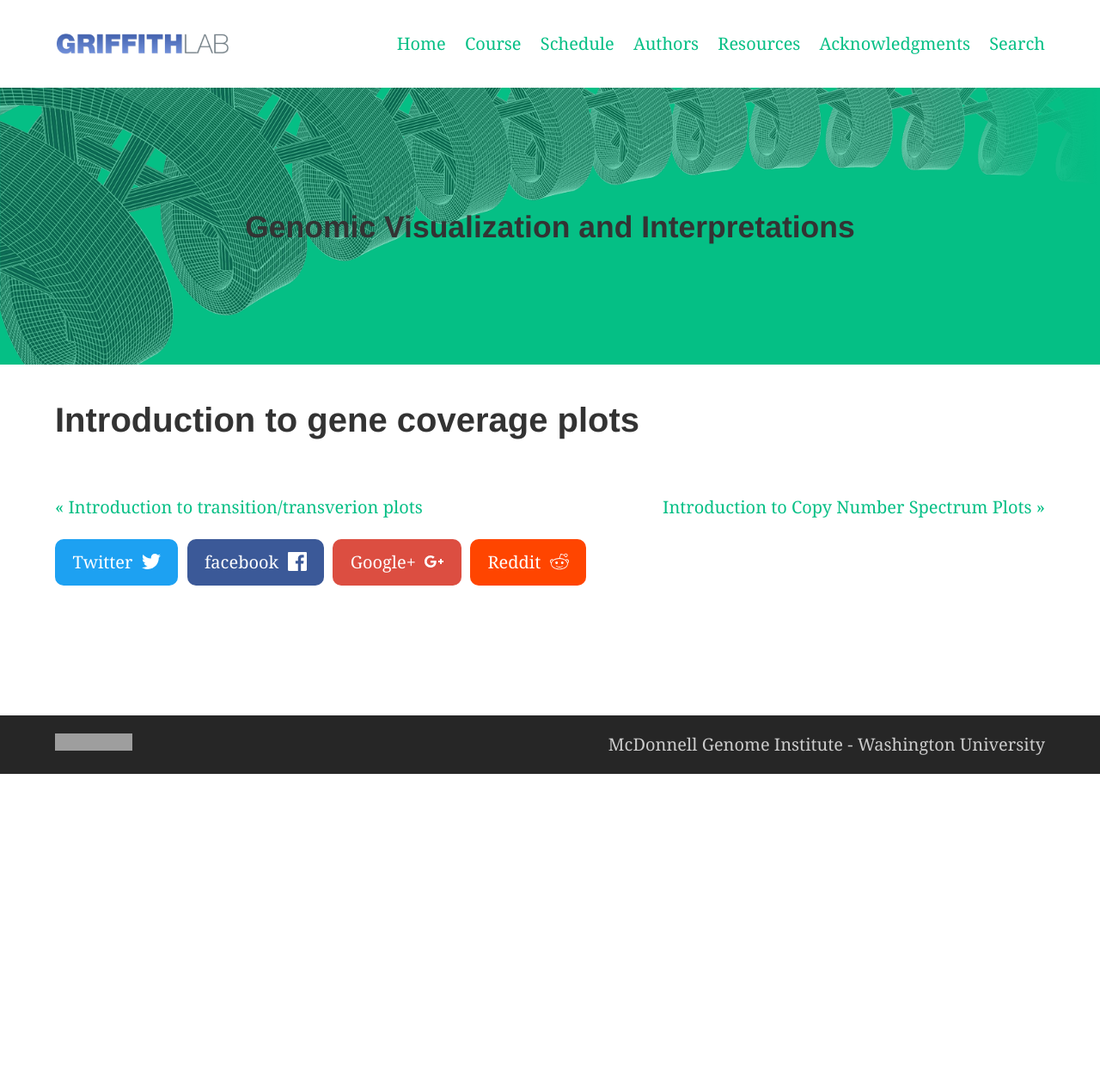
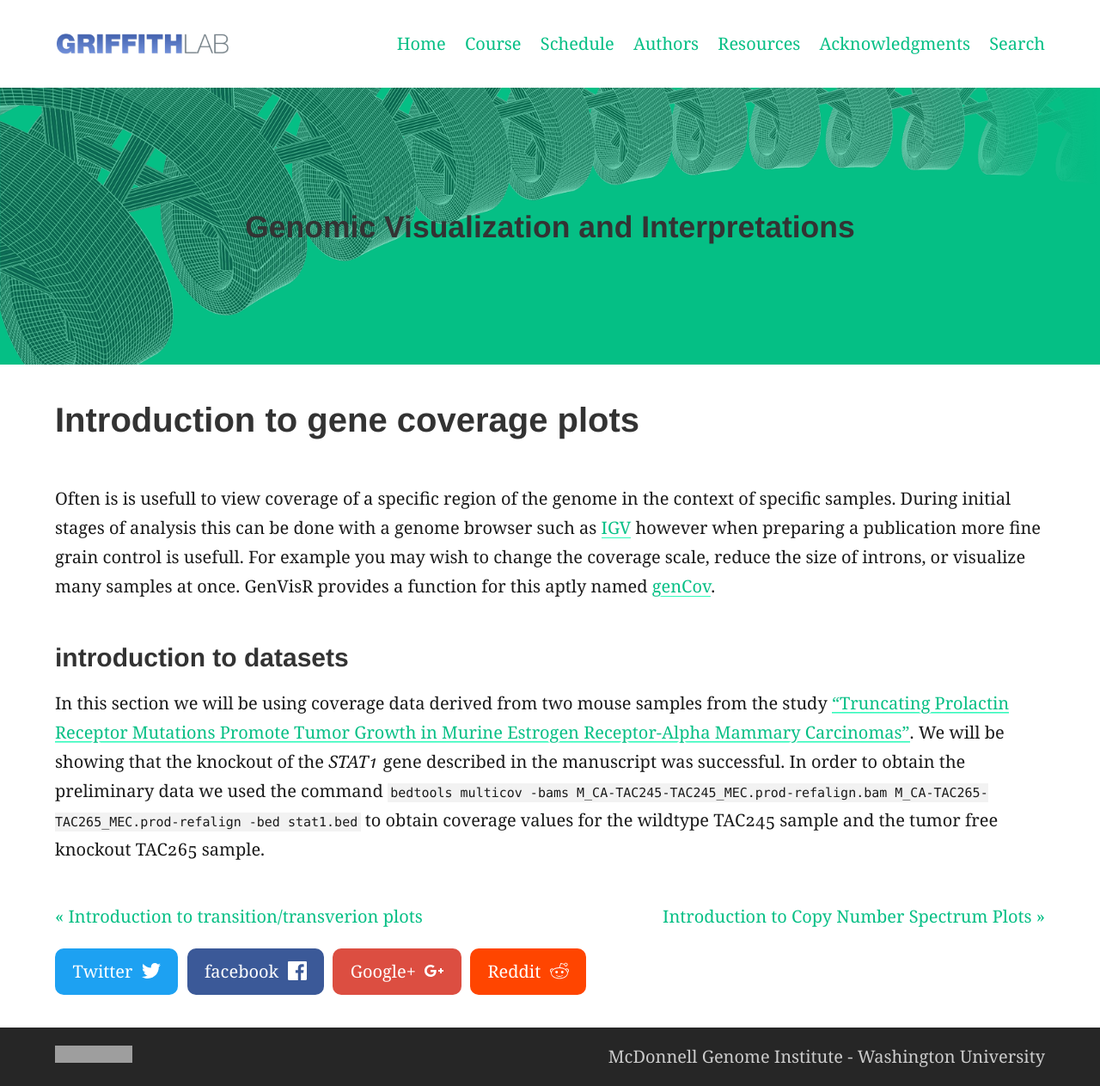
Before and after one commit to griffithlab/genviz.org, a Jekyll site: the page built from _posts/0003-04-01-gencov_GenVisR.md, in a window 1280 px wide. Shown: the whole page at 86% size. Built offline with Jekyll 4.4.1, drawn with Linux system fonts in a browser that asks for light colours; before the commit the page ends 900 px from its top, so only the background shows below that; grey boxes are pictures that could not be loaded.

Commit message:
started genCov

```diff
--- a/_posts/0003-04-01-gencov_GenVisR.md
+++ b/_posts/0003-04-01-gencov_GenVisR.md
@@ -7,3 +7,10 @@ categories:
 feature_image: "assets/genvis-dna-bg_optimized_v1a.png"
 date: 0003-04-01
 ---
+
+Often is is usefull to view coverage of a specific region of the genome in the context of specific samples. During initial stages of analysis this can be done with a genome browser such as [IGV](http://software.broadinstitute.org/software/igv/) however when preparing a publication more fine grain control is usefull. For example you may wish to change the coverage scale, reduce the size of introns, or visualize many samples at once. GenVisR provides a function for this aptly named [genCov](https://www.rdocumentation.org/packages/GenVisR/versions/1.0.4/topics/genCov).
+
+### introduction to datasets
+
+In this section we will be using coverage data derived from two mouse samples from the study ["Truncating Prolactin Receptor Mutations Promote Tumor Growth in Murine Estrogen Receptor-Alpha Mammary Carcinomas"](https://www.ncbi.nlm.nih.gov/pubmed/27681435). We will be showing that the knockout of the *STAT1*
+ gene described in the manuscript was successful. In order to obtain the preliminary data we used the command `bedtools multicov -bams M_CA-TAC245-TAC245_MEC.prod-refalign.bam M_CA-TAC265-TAC265_MEC.prod-refalign -bed stat1.bed` to obtain coverage values for the wildtype TAC245 sample and the tumor free knockout TAC265 sample.
```
